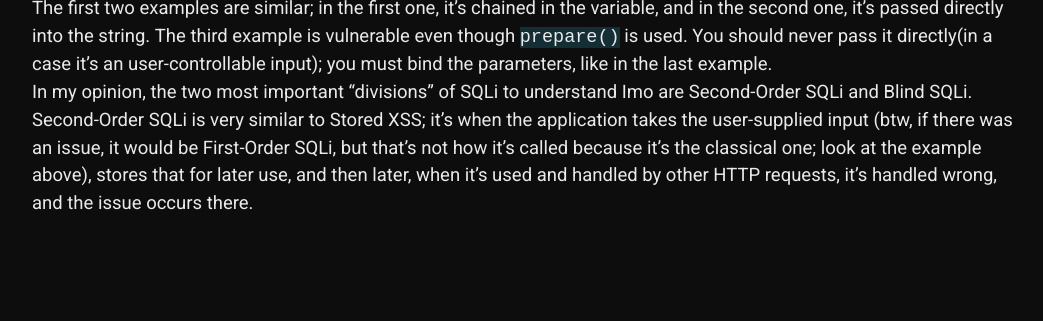
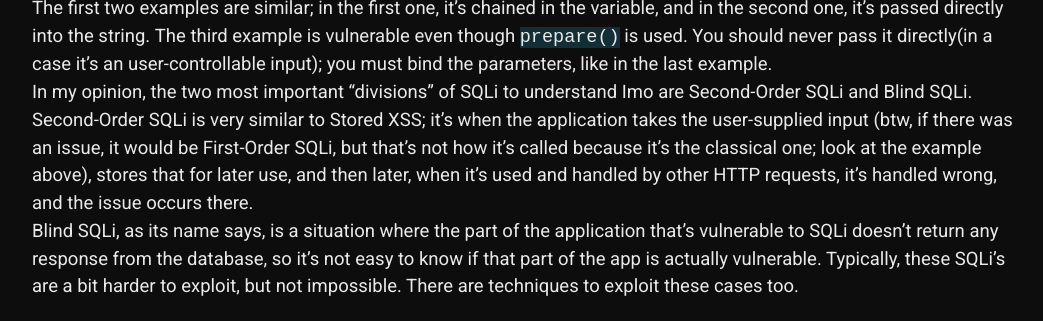
Before and after one commit to 20kilograma/blog, a Jekyll site: the page built from php-sec.md, in a window 1280 px wide and 900 px high, scrolled down 6702 px, cut to the strip 579-900 px from the top of the window. Shown: the whole strip, without its empty margins (108-1151 px from the left). Built offline with Jekyll 4.4.1, drawn with Linux system fonts in a browser that asks for light colours; some web fonts are replaced; our own code applies the rules of GitHub Pages for plain Markdown files; before the commit the page ends 7519 px from its top, so only the background shows below that.

Commit message:
Update php-sec.md

```diff
--- a/php-sec.md
+++ b/php-sec.md
@@ -127,4 +127,6 @@ The first two examples are similar; in the first one, it's chained in the variab
 You should never pass it directly(in a case it's an user-controllable input); you must bind the parameters, like in the last example.
 <br>
 In my opinion, the two most important "divisions" of SQLi to understand Imo are Second-Order SQLi and Blind SQLi.
-Second-Order SQLi is very similar to Stored XSS; it's when the application takes the user-supplied input (btw, if there was an issue, it would be First-Order SQLi, but that's not how it's called because it's the classical one; look at the example above), stores that for later use, and then later, when it's used and handled by other HTTP requests, it's handled wrong, and the issue occurs there.<br>
+Second-Order SQLi is very similar to Stored XSS; it's when the application takes the user-supplied input (btw, if there was an issue, it would be First-Order SQLi, but that's not how it's called because it's the classical one; look at the example above), stores that for later use, and then later, when it's used and handled by other HTTP requests, it's handled wrong, and the issue occurs there.
+<br>
+Blind SQLi, as its name says, is a situation where the part of the application that's vulnerable to SQLi doesn't return any response from the database, so it's not easy to know if that part of the app is actually vulnerable. Typically, these SQLi's are a bit harder to exploit, but not impossible. There are techniques to exploit these cases too.
```
